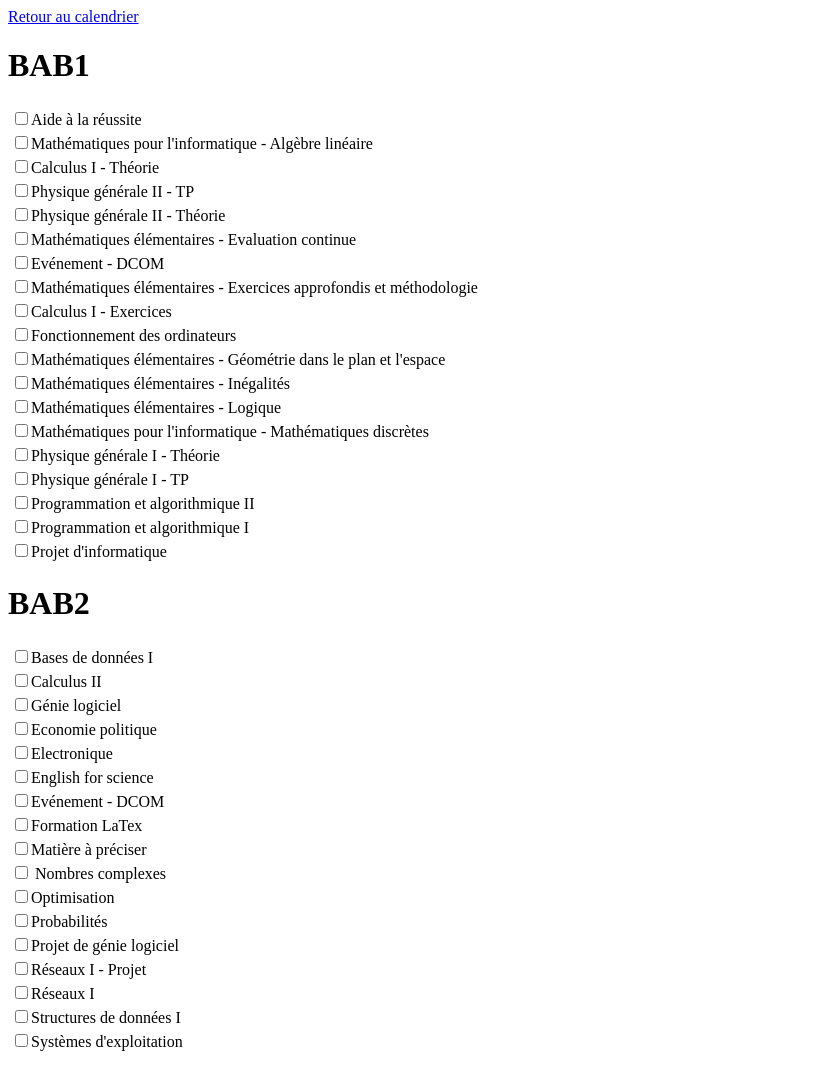
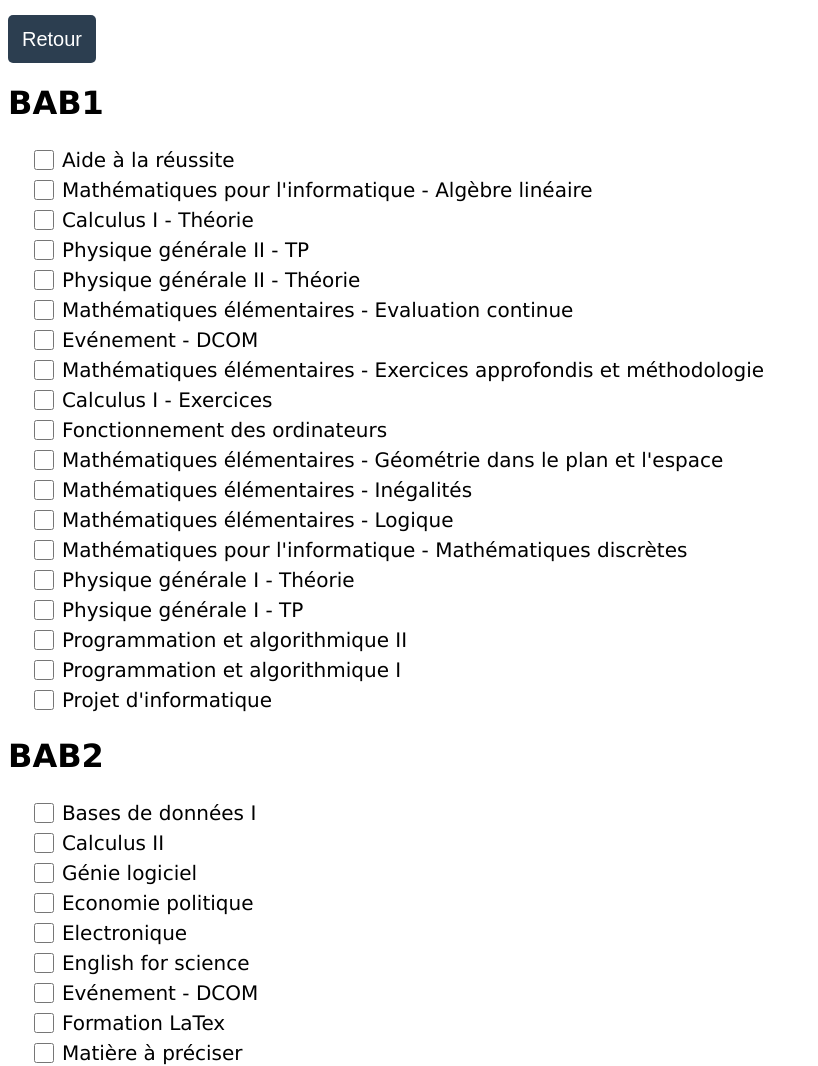
Before and after one commit to MokonaNico/NovaPlanning, a plain HTML site: page config.html in a window 1280 px wide. Shown: the top 1066 px of the page, without its empty margins (0-818 px from the left). Drawn offline with Linux system fonts and the light colour scheme.

Commit message:
index proto

```diff
--- /dev/null
+++ b/config.css
@@ -0,0 +1,40 @@
+body {
+	font-family: "Verdana";
+}
+
+button {
+	margin-top: 7px;
+	background-color: #2C3E50;
+	padding: 0.4em 0.65em;
+	color: white;
+	font-size: min(2vw, 1.25em);
+	border-radius: 0.25em;
+	text-align: center;
+	vertical-align: middle;
+	border: 1px solid transparent;
+	line-height: 1.5;
+	display: inline-block;
+}
+
+button:hover {
+	background-color: #1e2b37;
+}
+
+table {
+	margin-left: 0.5cm;
+}
+
+input[type="checkbox"]{
+  width: 20px;
+  height: 20px;
+}
+
+label {
+	padding-left: 5px;
+	font-size: 1.25em;
+}
+
+.checkbox-line {
+	display: flex;
+	align-items: center;
+}
--- a/config.html
+++ b/config.html
@@ -2,9 +2,11 @@
 <html lang='en'>
     <head>
         <meta charset='utf-8'/>
+        <link href='config.css' rel='stylesheet' />
         <script src='script/config.js'></script>
     </head>
     <body>
-        <a href="index.html">Retour au calendrier</a>
+        <a href="index.html"><button>Retour</button></a>
+
     </body>
 </html>
--- a/custom-main.css
+++ b/custom-main.css
@@ -19,7 +19,6 @@
 
 .fc .fc-daygrid-event {
   margin-top: 2px;
-  font-size: 1em;
 }
 
 .fc-daygrid-block-event .fc-event-time, .fc-daygrid-block-event .fc-event-title {
--- a/script/config.js
+++ b/script/config.js
@@ -20,13 +20,15 @@ function parse_event(events){
 		document.body.appendChild(table);
 
 		for (const [course, ignore] of Object.entries(courses)) {
-			var id = cursus + "_" + course
+			var div = document.createElement("div");
+			div.className = "checkbox-line";
+			var id = cursus + "_" + course;
 			var row = document.createElement("tr");
 			var checkbox_container = document.createElement("td");
 			var checkbox_input = document.createElement("input");
-			checkbox_input.id = id
-			checkbox_input.type = "checkbox"
-			checkbox_input.onclick = onCheck
+			checkbox_input.id = id;
+			checkbox_input.type = "checkbox";
+			checkbox_input.onclick = onCheck;
 
 			var check_stored = JSON.parse(localStorage.getItem(id));
 			if(check_stored == null){
@@ -36,11 +38,11 @@ function parse_event(events){
 			checkbox_input.checked = check_stored;
 
 			var label = document.createElement("label");
-			label.htmlFor  = id
+			label.htmlFor  = id;
 			label.innerHTML = course;
-
-			checkbox_container.appendChild(checkbox_input);
-			checkbox_container.appendChild(label);
+			div.appendChild(checkbox_input);
+			div.appendChild(label);
+			checkbox_container.appendChild(div);
 			row.appendChild(checkbox_container);
 			table.appendChild(row);
 		}
```
